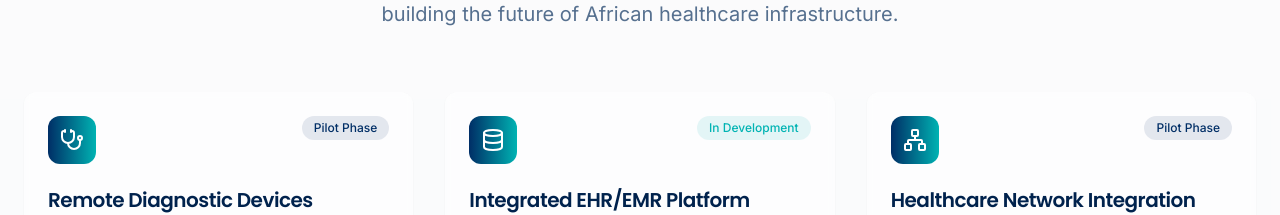
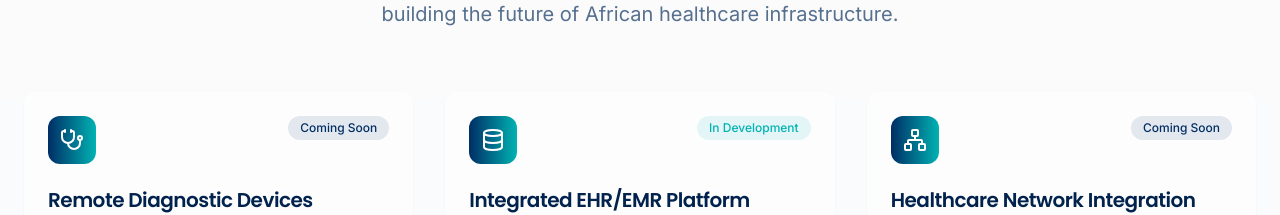
Before and after one commit to smart-care-health/smartcare-health, a React (Vite) app: page / in a window 1280 px wide. Shown: the part 1172-1387 px from the top of the page. Built offline with nearby package versions, Linux system fonts and the light colour scheme.

Commit message:
Update "Pilot Phase" status

```diff
--- a/src/components/Solutions.tsx
+++ b/src/components/Solutions.tsx
@@ -17,7 +17,7 @@ const Solutions = () => {
       title: "Remote Diagnostic Devices",
       description: "Cutting-edge portable diagnostic tools designed for underserved communities, enabling real-time health assessments in remote locations.",
       features: ["AI-powered diagnostics", "Cloud connectivity", "Multi-parameter monitoring", "Battery efficient design"],
-      status: "Pilot Phase"
+      status: "Coming Soon"
     },
     {
       icon: Database,
@@ -31,7 +31,7 @@ const Solutions = () => {
       title: "Healthcare Network Integration",
       description: "Connect hospitals, clinics, and health workers across the continent through our unified digital ecosystem for coordinated care delivery.",
       features: ["Real-time data sharing", "Referral management", "Resource optimization", "Quality assurance"],
-      status: "Pilot Phase"
+      status: "Coming Soon"
     }
   ];
 
```
